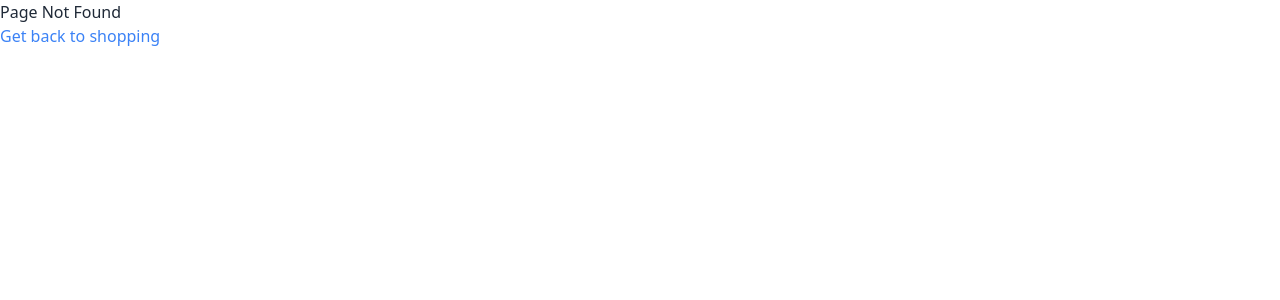
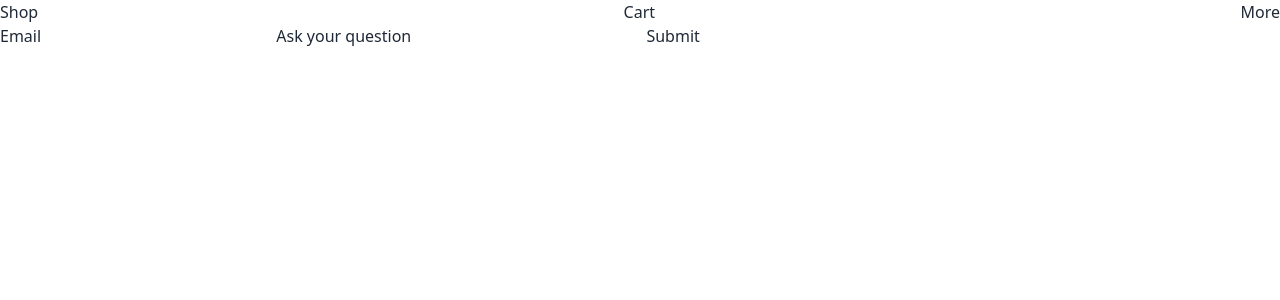
Before and after one commit to sjacobs1/ReactShoppingProject, a React (Vite) app: page /more in a window 1280 px wide. Before the commit this address had no page. Shown: the top 300 px of the page. Built offline with nearby package versions, Linux system fonts and the light colour scheme.

Commit message:
feat: :sparkles: ask a question
users can ask a question by submitting it on a form (FAQ vibe)

none

```diff
--- a/package.json
+++ b/package.json
@@ -11,10 +11,13 @@
   },
   "dependencies": {
     "@tanstack/react-query": "^5.51.21",
+    "formik": "^2.4.6",
     "react": "^18.3.1",
     "react-dom": "^18.3.1",
     "react-icons": "^5.2.1",
     "react-router-dom": "^6.26.0",
+    "react-toastify": "^10.0.5",
+    "yup": "^1.4.0",
     "zustand": "^4.5.4"
   },
   "devDependencies": {
--- /dev/null
+++ b/src/components/AskAQuestionForm.tsx
@@ -0,0 +1,61 @@
+import { useFormik } from 'formik'
+import * as Yup from 'yup'
+import { ToastContainer, toast } from 'react-toastify'
+import 'react-toastify/dist/ReactToastify.css'
+
+const AskAQuestionForm = () => {
+  const formik = useFormik({
+    initialValues: {
+      email: '',
+      question: '',
+    },
+    validationSchema: Yup.object({
+      email: Yup.string().email('Invalid email address').required('Required'),
+      question: Yup.string()
+        .min(10, 'Must be at least 10 characters')
+        .required('Required'),
+    }),
+    onSubmit: () => {
+      toast.success('Form submitted successfully!')
+      setTimeout(() => {
+        formik.setSubmitting(false)
+        formik.resetForm()
+      }, 6000)
+    },
+  })
+
+  return (
+    <form onSubmit={formik.handleSubmit}>
+      <label htmlFor="email">Email</label>
+      <input
+        type="email"
+        id="email"
+        name="email"
+        onChange={formik.handleChange}
+        onBlur={formik.handleBlur}
+        value={formik.values.email}
+      />{' '}
+      {formik.touched.email && formik.errors.email ? (
+        <div>{formik.errors.email}</div>
+      ) : null}
+      <label htmlFor="question">Ask your question</label>
+      <input
+        type="text"
+        id="question"
+        name="question"
+        onChange={formik.handleChange}
+        onBlur={formik.handleBlur}
+        value={formik.values.question}
+      />{' '}
+      {formik.touched.question && formik.errors.question ? (
+        <div>{formik.errors.question}</div>
+      ) : null}
+      <button type="submit" disabled={!formik.isValid || formik.isSubmitting}>
+        Submit
+      </button>
+      <ToastContainer />
+    </form>
+  )
+}
+
+export default AskAQuestionForm
--- a/src/components/TopNav.tsx
+++ b/src/components/TopNav.tsx
@@ -5,6 +5,7 @@ const TopNav = () => {
     <div className="flex justify-between">
       <Link to="/">Shop</Link>
       <Link to="cart">Cart</Link>
+      <Link to="more">More</Link>
     </div>
   )
 }
--- a/src/main.tsx
+++ b/src/main.tsx
@@ -7,6 +7,7 @@ import Products from './components/Products.tsx'
 import App from './App.tsx'
 import ProductOverview from './components/ProductOverview.tsx'
 import Cart from './components/Cart.tsx'
+import QuestionForm from './components/AskAQuestionForm.tsx'
 
 const router = createBrowserRouter([
   {
@@ -25,6 +26,10 @@ const router = createBrowserRouter([
         path: 'cart',
         element: <Cart />,
       },
+      {
+        path: 'more',
+        element: <QuestionForm />,
+      },
     ],
   },
   {
```
Also changed, not shown: 1 other file (tests, documents, lock files or other folders).
